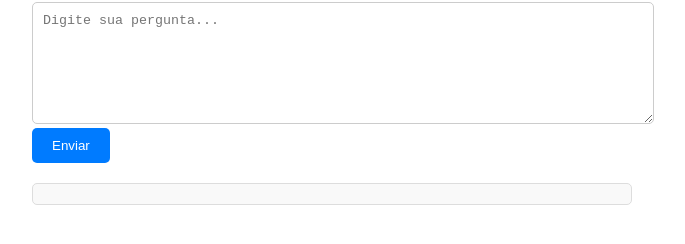
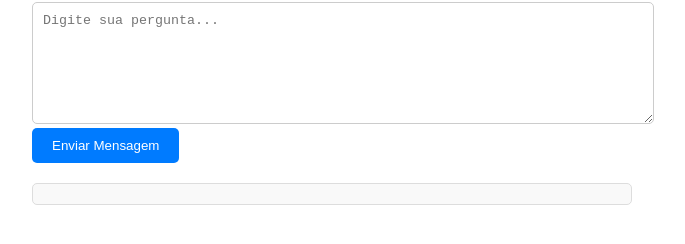
Before and after one commit to eualinemaia/startgpt, a website: page index.html in a window 1280 px wide. Shown: the part 98-342 px from the top of the page, without its empty margins (308-993 px from the left). Drawn offline with Linux system fonts and the light colour scheme.

Commit message:
Update index.html

```diff
--- a/index.html
+++ b/index.html
@@ -16,7 +16,7 @@
 
     <h1>Seu Agente Imobiliário GPT</h1>
     <textarea id="userInput" placeholder="Digite sua pergunta..."></textarea>
-    <button onclick="sendMessage()">Enviar</button>
+    <button onclick="sendMessage()">Enviar Mensagem</button>
 
     <div class="response" id="response"></div>
 
```
